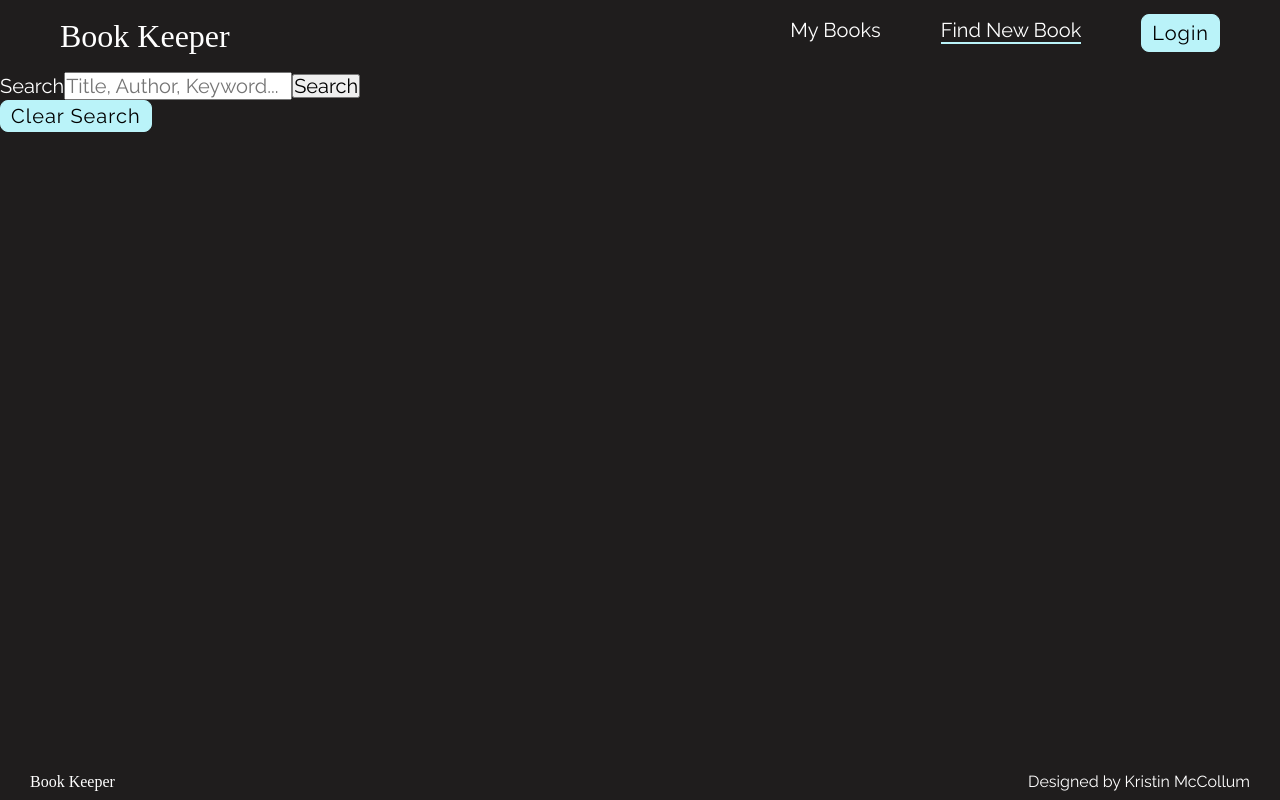
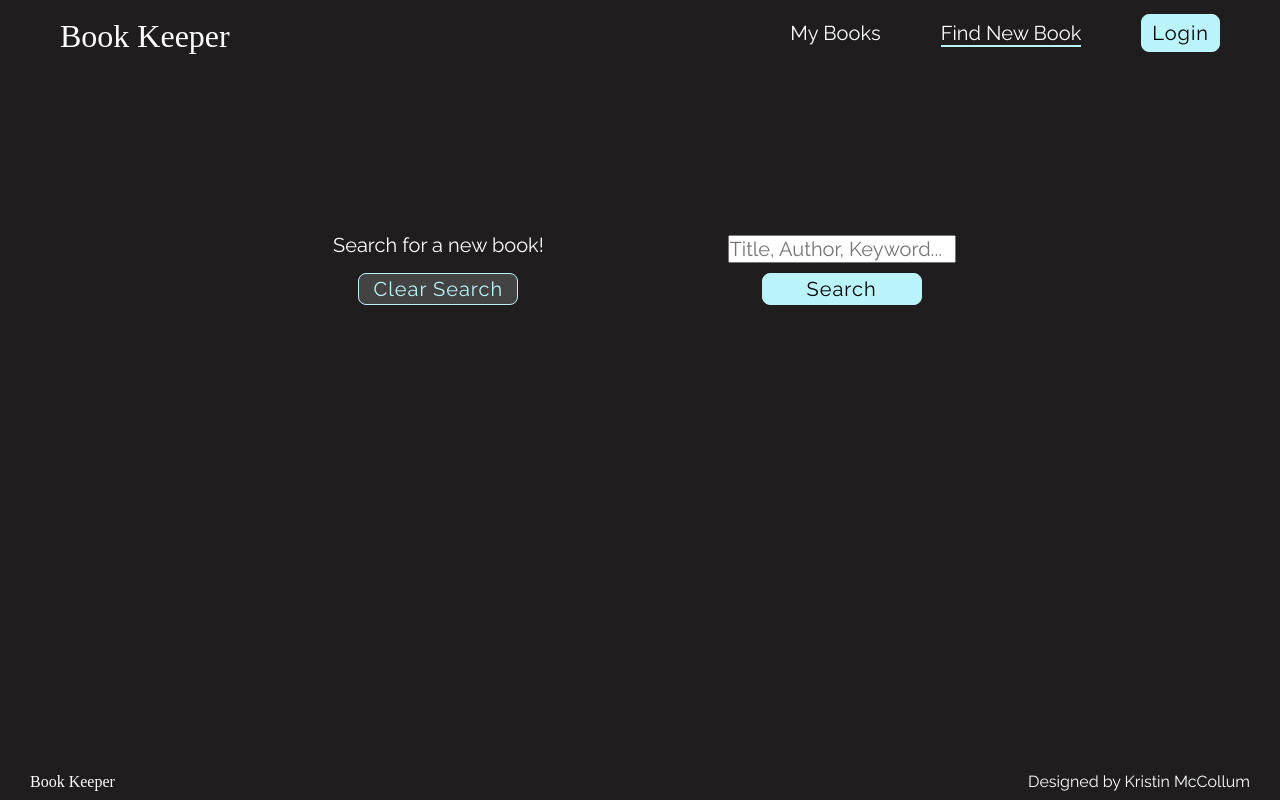
Before and after one commit to kristinmc42/BookKeeperFullstackHeroku, a React (Create React App) app in the folder client/: page /search in a window 1280 px wide. Built offline with nearby package versions, Linux system fonts and the light colour scheme; a web font is replaced by a local one.

Commit message:
made fieldset a componenet for UpdateBook and AddBook; styled search bar

```diff
--- /dev/null
+++ b/client/src/components/BookshelfOptionsFieldset.tsx
@@ -0,0 +1,161 @@
+import React from "react";
+import { DayPicker } from "react-day-picker";
+import { format } from "date-fns";
+import styled from "styled-components";
+import { device } from "../styles/Breakpoints";
+
+// types
+interface FieldsetProps {
+  bookshelf: string | undefined;
+  handleChange: (e: React.ChangeEvent<HTMLInputElement>) => void;
+  dateRead: Date | undefined;
+  setDateRead: React.Dispatch<React.SetStateAction<Date | undefined>>;
+}
+
+export default function BookshelfOptionsFieldset({
+  bookshelf,
+  handleChange,
+  dateRead,
+  setDateRead,
+}: FieldsetProps) {
+  return (
+    <StyledFieldset>
+      <legend>Select a bookshelf for this title</legend>
+      <div className="readContainer">
+        <StyledItem>
+          <StyledInput
+            type="radio"
+            name="bookshelfOptions"
+            id="read"
+            value="read"
+            checked={bookshelf === "read"} // if a selection was passed in props
+            onChange={handleChange}
+          />
+          <StyledLabel htmlFor="read">Read</StyledLabel>
+        </StyledItem>
+        {bookshelf === "read" && (
+          <CalendarContainer>
+            <DayPicker
+              mode="single"
+              selected={dateRead}
+              onSelect={setDateRead}
+              footer={
+                dateRead ? (
+                  <p>You picked {format(dateRead, "PP")}.</p>
+                ) : (
+                  <p>Select the date you finished reading.</p>
+                )
+              }
+            />
+          </CalendarContainer>
+        )}
+      </div>
+      <StyledItem>
+        <StyledInput
+          type="radio"
+          name="bookshelfOptions"
+          id="currentlyReading"
+          value="currentlyReading"
+          checked={bookshelf === "currentlyReading"}
+          onChange={handleChange}
+        />
+        <StyledLabel htmlFor="currentlyReading">Currently Reading</StyledLabel>
+      </StyledItem>
+      <StyledItem>
+        <StyledInput
+          type="radio"
+          name="bookshelfOptions"
+          id="toRead"
+          value="toRead"
+          checked={bookshelf === "toRead"}
+          onChange={handleChange}
+        />
+        <StyledLabel htmlFor="toRead">To Read</StyledLabel>
+      </StyledItem>
+    </StyledFieldset>
+  );
+}
+
+// styled components
+const StyledFieldset = styled.fieldset`
+  border: 2px solid ${(props) => props.theme.colors.secondary};
+  display: flex;
+  flex-direction: column;
+  padding: 1em;
+  margin: 1.5em auto;
+  position: relative;
+`;
+const StyledItem = styled.div`
+  padding: 0.5em 0;
+`;
+const StyledLabel = styled.label`
+  max-width: 200px;
+`;
+
+const StyledInput = styled.input`
+  appearance: none;
+  -webkit-appearance: none;
+  border-radius: 50%;
+  background: ${(props) => props.theme.colors.white};
+  border: 3px solid ${(props) => props.theme.colors.secondary};
+  box-shadow: 0 0 0 1px ${(props) => props.theme.colors.tertiary};
+  width: 1em;
+  height: 1em;
+  margin-right: 1em;
+
+  &:checked {
+    background: ${(props) => props.theme.colors.black};
+  }
+  &:checked + ${StyledLabel} {
+    color: ${(props) => props.theme.colors.secondary};
+  }
+`;
+const CalendarContainer = styled.aside`
+  position: absolute;
+  left: 5%;
+  bottom: 7.5em;
+  right: 5%;
+  background: ${(props) => props.theme.colors.black};
+  outline: 1px solid;
+  max-width: 300px;
+  display: flex;
+  justify-contents: center;
+  align-items: center;
+
+  .rdp {
+    margin: 1em auto;
+    --rdp-cell-size: 32px;
+
+    .rdp-caption {
+      font-size: 0.85rem;
+    }
+
+    button {
+      margin: 0;
+    }
+    .rdp-day_selected {
+      color: ${(props) => props.theme.colors.black};
+      font-weight: 600;
+      background: ${(props) => props.theme.colors.secondary};
+    }
+
+    p {
+      color: ${(props) => props.theme.colors.secondary};
+      padding: 0.3em;
+    }
+  }
+
+  @media ${device.mobileM} {
+    max-width: 400px;
+
+    .rdp {
+      --rdp-cell-size: 40px;
+    }
+  }
+  @media (orientation: landscape) and (min-width: 300px) {
+    bottom: 5em;
+  }
+  @media ${device.tablet}{
+    left: 8em;
+  }
+`;
--- a/client/src/components/Button.tsx
+++ b/client/src/components/Button.tsx
@@ -29,6 +29,7 @@ const StyledButton = styled.button`
   border-radius: 8px;
   font-weight: 500;
   letter-spacing: 1px;
+  transition: 1s ease-out;
 
   &:hover{
     color: ${props => props.theme.colors.secondary};
--- a/client/src/components/Nav.tsx
+++ b/client/src/components/Nav.tsx
@@ -142,6 +142,7 @@ const StyledNavLink = styled(NavLink)`
   color: ${(props) => props.theme.colors.whiteText};
   font-family: ${(props) => props.theme.fonts.main};
   text-align: center;
+  line-height: 1.3;
 
   &.active {
     border-bottom: 2px solid ${(props) => props.theme.colors.secondary};
@@ -157,6 +158,7 @@ const StyledLogoLink = styled(StyledNavLink)`
   text-align: left;
   padding: 10px;
   min-width: 75px;
+  line-height: 1;
 
   @media ${device.mobileL} {
     font-size: 1.11rem;
@@ -169,4 +171,6 @@ const StyledLogoLink = styled(StyledNavLink)`
     padding: 10px 30px;
   }
 `;
-const StyledMobileLink = styled(StyledNavLink)``;
+const StyledMobileLink = styled(StyledNavLink)`
+  line-height: 0;
+`;
--- a/client/src/components/SearchBar.tsx
+++ b/client/src/components/SearchBar.tsx
@@ -1,22 +1,81 @@
+import styled from "styled-components";
+import { device } from "../styles/Breakpoints";
 
-// interfaces
-interface SearchProps{
+// components
+import Button from "./Button";
+
+// types
+interface SearchProps {
   onSubmit: any;
   placeholderText?: string;
   onChange?: (e: React.ChangeEvent<HTMLInputElement>) => void;
   value?: string;
+  onClick?: (() => void | undefined) | undefined;
 }
 
-const SearchBar = (props:SearchProps) => {
+const SearchBar = (props: SearchProps) => {
   // store the search data inputed by the user
 
   return (
-    <form className="searchBarContainer" onSubmit={props.onSubmit}>
-      <label htmlFor="searchBarContents">Search</label>
-      <input type="text" id="searchBarContents" onChange={props.onChange } value={props.value } placeholder={props.placeholderText} />
-      <button type="submit">Search</button>
-    </form>
+    <StyledForm onSubmit={props.onSubmit}>
+      <label htmlFor="searchBarContents">Search for a new book!</label>
+      <input
+        type="text"
+        id="searchBarContents"
+        onChange={props.onChange}
+        value={props.value}
+        placeholder={props.placeholderText}
+      />
+      <Button type="submit">Search</Button>
+      <Button type="button" onClick={props.onClick}>
+        Clear Search
+      </Button>
+    </StyledForm>
   );
 };
 
 export default SearchBar;
+
+const StyledForm = styled.form`
+  display: grid;
+  grid-template-columns: 1fr;
+  grid-template-rows: repeat(1fr);
+  justify-items: center;
+  row-gap: 0.5em;
+  padding: 1em;
+  margin: 0 auto;
+  width: 80%;
+
+  button {
+    width: 160px;
+  }
+  button:nth-of-type(2) {
+    color: ${(props) => props.theme.colors.secondary};
+    background-color: ${(props) => props.theme.colors.primary};
+    border: 1px solid ${(props) => props.theme.colors.secondary};
+
+    &:hover {
+      color: ${(props) => props.theme.colors.primary};
+      background-color: ${(props) => props.theme.colors.secondary};
+      border: 1px solid ${(props) => props.theme.colors.primary};
+    }
+  }
+
+  @media ${device.tablet} {
+    grid-template-columns: 1fr 1fr;
+    width: 70%;
+
+    button:nth-of-type(1) {
+      grid-column-start: 2;
+      grid-column-end: 3;
+      grid-row-start: 2;
+      grid-row-end: 3;
+    }
+    button:nth-of-type(2) {
+      grid-column-start: 1;
+      grid-column-end: 2;
+      grid-row-start: 2;
+      grid-row-end: 3;
+    }
+  }
+`;
--- a/client/src/layouts/RootLayout.tsx
+++ b/client/src/layouts/RootLayout.tsx
@@ -17,7 +17,6 @@ const RootLayout: React.FC = () => {
         <main>
           <Outlet />
         </main>
-
       </Wrapper>
 
       <Footer />
@@ -28,8 +27,7 @@ const RootLayout: React.FC = () => {
 export default RootLayout;
 
 //styled component
-const Wrapper = styled.div`
-`
+const Wrapper = styled.div``;
 const PageContainer = styled.div`
   min-height: 100vh;
   display: flex;
--- a/client/src/pages/SearchBooks.tsx
+++ b/client/src/pages/SearchBooks.tsx
@@ -2,6 +2,7 @@ import React, { useState } from "react";
 import { useQuery, useQueryClient } from "react-query";
 import { Link } from "react-router-dom";
 import axios from "axios";
+import styled from "styled-components";
 
 // components
 import SearchBar from "../components/SearchBar";
@@ -83,17 +84,16 @@ const SearchBooks: React.FC = () => {
   );
 
   return (
-    <div className="searchContainer">
+    <Wrapper>
       <SearchBar
         onSubmit={handleSubmit}
         onChange={handleChange}
+        onClick={handleClear}
         value={text}
         placeholderText={"Title, Author, Keyword..."}
       />
 
-      <Button type="button" onClick={handleClear}>
-        Clear Search
-      </Button>
+
 
       <ul>
         {isSuccess && data && data.length > 0 ? (
@@ -124,8 +124,19 @@ const SearchBooks: React.FC = () => {
           An error occurred: {(error as Error).message}
         </span>
       ) : null}
-    </div>
+    </Wrapper>
   );
 };
 
 export default SearchBooks;
+
+// styled component
+const Wrapper = styled.div`
+max-width: 1600px;
+width: 90%;
+min-height: 85vh;
+margin: 0 auto;
+display: flex;
+flex-direction: column;
+justify-content: space-around;
+`
--- a/client/src/pages/UpdateBook.tsx
+++ b/client/src/pages/UpdateBook.tsx
@@ -2,14 +2,15 @@ import React, { useState } from "react";
 import axios from "axios";
 import { useLocation, useNavigate } from "react-router-dom";
 import { useMutation } from "react-query";
-import { DayPicker } from "react-day-picker";
-import { format } from "date-fns";
+import styled from "styled-components";
 
 // style sheet for react-day-picker imported in App.tsx
 
 // components
 import { DisplayDbBook } from "../components/DisplayBook";
 import Button from "../components/Button";
+import BookshelfOptionsFieldset from "../components/BookshelfOptionsFieldset";
+import ErrorMessage from "../components/ErrorMessage";
 
 //functions
 import { convertDateToString } from "../functions/convertDateToString";
@@ -20,6 +21,7 @@ import useBookInDb from "../hooks/useBookInDb";
 
 // types
 import { DbBookInfo } from "../types";
+import { device } from "../styles/Breakpoints";
 
 // displays select info on the book and allows the user to modify the status of the book in the db
 const UpdateBook: React.FC = () => {
@@ -90,73 +92,31 @@ const UpdateBook: React.FC = () => {
   };
 
   return (
-    <>
-      <div className="bookContainer">
-        {mutation.isSuccess ? null : <Button onClick={() => navigate(-1)}>Back</Button>}
+    <Wrapper>
+      <div>
+        {mutation.isSuccess ? null : (
+          <Button onClick={() => navigate(-1)}>Back</Button>
+        )}
         <DisplayDbBook item={bookInfo} format={"short"} />
       </div>
       {mutation.isSuccess ? (
-        <span className="message">Book updated!</span>
+        <SuccessMessage>Book updated!</SuccessMessage>
       ) : (
-        <form className="optionsForm" onSubmit={handleSubmit}>
-          <fieldset>
-            <legend>Select a bookshelf for this title</legend>
-            <div className="readContainer">
-              <label htmlFor="read">
-                <input
-                  type="radio"
-                  name="bookshelfOptions"
-                  id="read"
-                  value="read"
-                  checked={bookshelf === "read"} // if a selection was passed in props
-                  onChange={handleChange}
-                />
-                Read
-              </label>
-              {bookshelf === "read" && (
-                <DayPicker
-                  mode="single"
-                  selected={dateRead}
-                  onSelect={setDateRead}
-                  footer={
-                    dateRead ? (
-                      <p>You picked {format(dateRead, "PP")}.</p>
-                    ) : (
-                      <p>Select the date you finished reading.</p>
-                    )
-                  }
-                />
-              )}
-            </div>
-            <label htmlFor="currentlyReading">
-              <input
-                type="radio"
-                name="bookshelfOptions"
-                id="currentlyReading"
-                value="currentlyReading"
-                checked={bookshelf === "currentlyReading"}
-                onChange={handleChange}
-              />
-              Currently Reading
-            </label>
-            <label htmlFor="toRead">
-              <input
-                type="radio"
-                name="bookshelfOptions"
-                id="toRead"
-                value="toRead"
-                checked={bookshelf === "toRead"}
-                onChange={handleChange}
-              />
-              To Read
-            </label>
-          </fieldset>
-          {bookData.isError && (
-            <h2>Error: {(bookData.error as Error).message}</h2>
-          )}
+        <StyledForm className="optionsForm" onSubmit={handleSubmit}>
+          <BookshelfOptionsFieldset
+            bookshelf={bookshelf}
+            handleChange={handleChange}
+            dateRead={dateRead}
+            setDateRead={setDateRead}
+          />
 
           <Button type="submit">Update</Button>
-        </form>
+          {bookData.isError && (
+            <ErrorMessage>
+              Error: {(bookData.error as Error).message}
+            </ErrorMessage>
+          )}
+        </StyledForm>
       )}
 
       {mutation.isLoading ? (
@@ -164,12 +124,48 @@ const UpdateBook: React.FC = () => {
       ) : (
         <>
           {mutation.isError ? (
-            <div>An error occurred: {(mutation.error as Error).message}</div>
+            <ErrorMessage>
+              An error occurred: {(mutation.error as Error).message}
+            </ErrorMessage>
           ) : null}
         </>
       )}
-    </>
+    </Wrapper>
   );
 };
 
 export default UpdateBook;
+
+// styled components
+const Wrapper = styled.div`
+  max-width: 1600px;
+  width: 89%;
+  min-height: 85vh;
+  margin: 0 auto;
+  display: flex;
+  flex-direction: column;
+  justify-content: space-around;
+
+  button {
+    max-width: 75px;
+    margin-top: 1em;
+    margin-bottom: 1.5em;
+  }
+  article {
+    padding: 0.5em 0.5em 1em 0.5em;
+  }
+`;
+const StyledForm = styled.form`
+  button {
+    max-width: 100px;
+    margin-top: 0;
+  }
+`;
+const SuccessMessage = styled.h2`
+  text-align: center;
+  font-size: 1.8rem;
+
+  @media ${device.tablet} {
+    font-size: 2.2rem;
+  }
+`;
```
Also changed, not shown: client/src/pages/AddBook.tsx (+8 -54 lines). Lines whose indentation alone changed are shown as unchanged.
